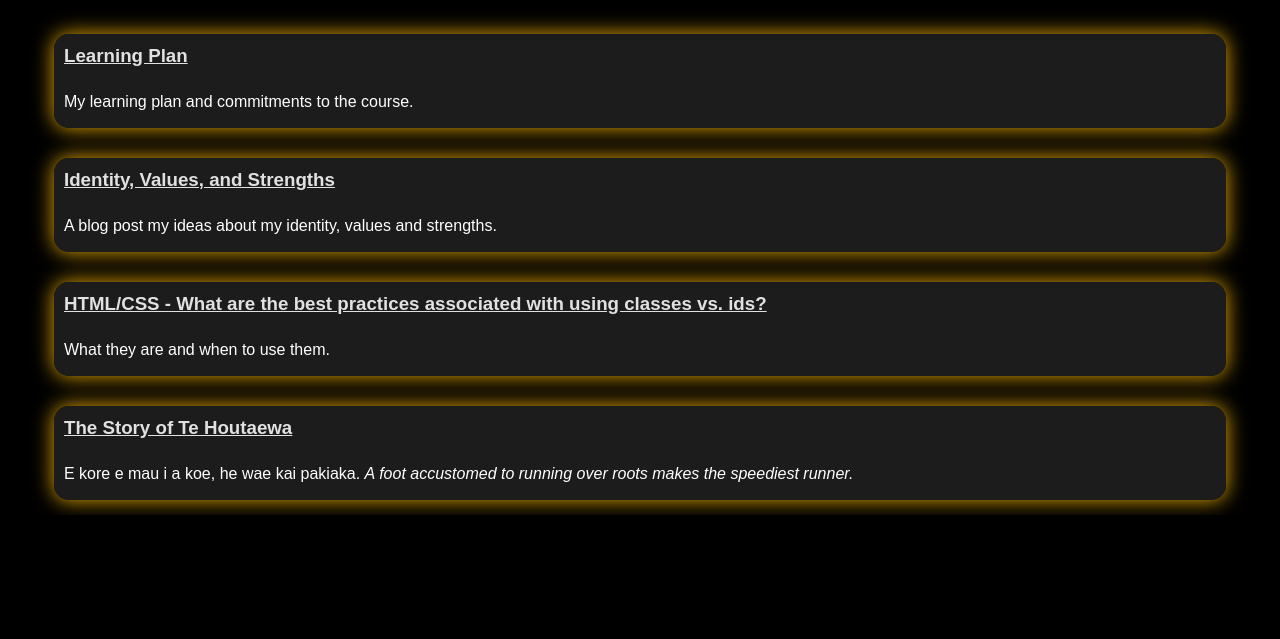
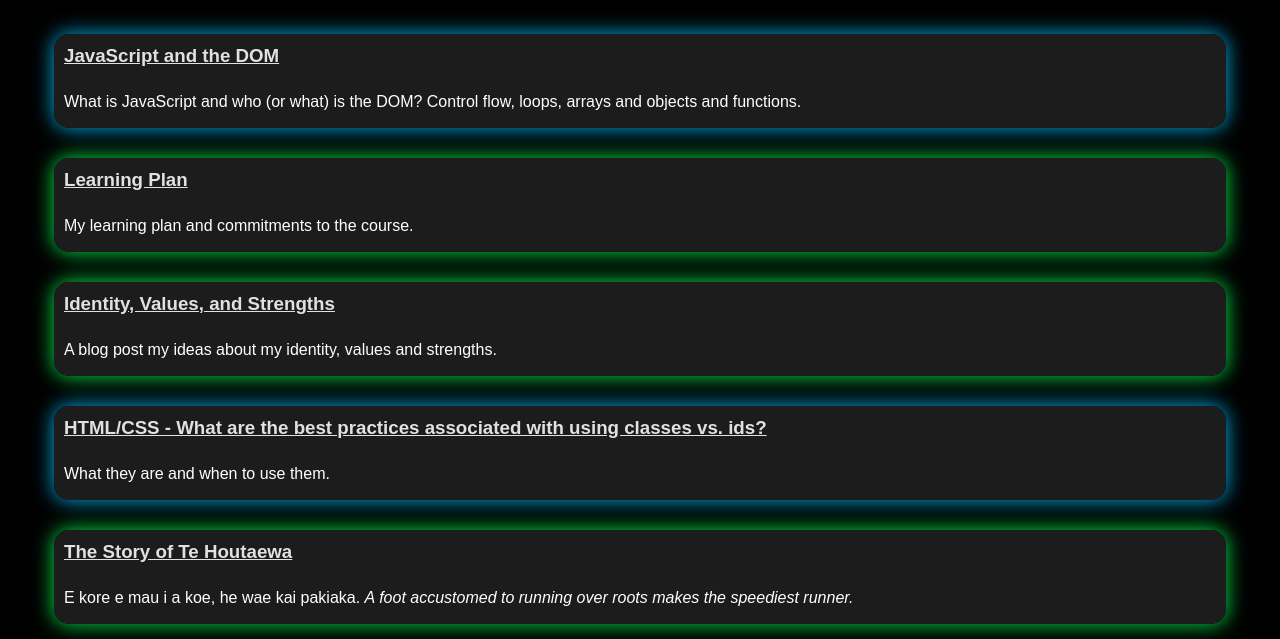
Before and after one commit to andrew-trotter/andrew-trotter.github.io, a plain HTML site: page blog/blog.html in a window 1280 px wide. Shown: the part 361-1000 px from the top of the page. Before the commit the page ends 876 px from the top, so only its background shows below. Drawn offline with Linux system fonts and the light colour scheme.

Commit message:
Added colours to distinguish tech and core blogs

```diff
--- a/blog/blog.html
+++ b/blog/blog.html
@@ -27,19 +27,23 @@
     </header>
     <main>
     <h1 class="center-text">Blogs</h1>
-    <div class="blog-box">
+    <div class="blog-box tech-blog-theme">
+      <h3><a href="../blog/javascript-dom.html">JavaScript and the DOM</a></h3>
+      <p>What is JavaScript and who (or what) is the DOM? Control flow, loops, arrays and objects and functions.</p>
+    </div>
+    <div class="blog-box core-blog-theme">
       <h3><a href="../blog/learning-plan.html">Learning Plan</a></h3>
       <p>My learning plan and commitments to the course.</p>
     </div>
-    <div class="blog-box">
+    <div class="blog-box core-blog-theme">
       <h3><a href="identity-values.html">Identity, Values, and Strengths</a></h3>
       <p>A blog post my ideas about my identity, values and strengths.</p>
     </div>
-    <div class="blog-box">
+    <div class="blog-box tech-blog-theme">
       <h3><a href="../blog/html-css.html">HTML/CSS - What are the best practices associated with using classes vs. ids?</a></h3>
       <p>What they are and when to use them.</p>
     </div>
-    <div class="blog-box">
+    <div class="blog-box core-blog-theme">
       <h3><a href="te-houtaewa-template.html">The Story of Te Houtaewa</a></h3>
       <p>E kore e mau i a koe, he wae kai pakiaka. <em>A foot accustomed to running over roots makes the speediest runner.</em></p>
     </div>
```
Also changed, not shown: index.html (+11 -5 lines).
